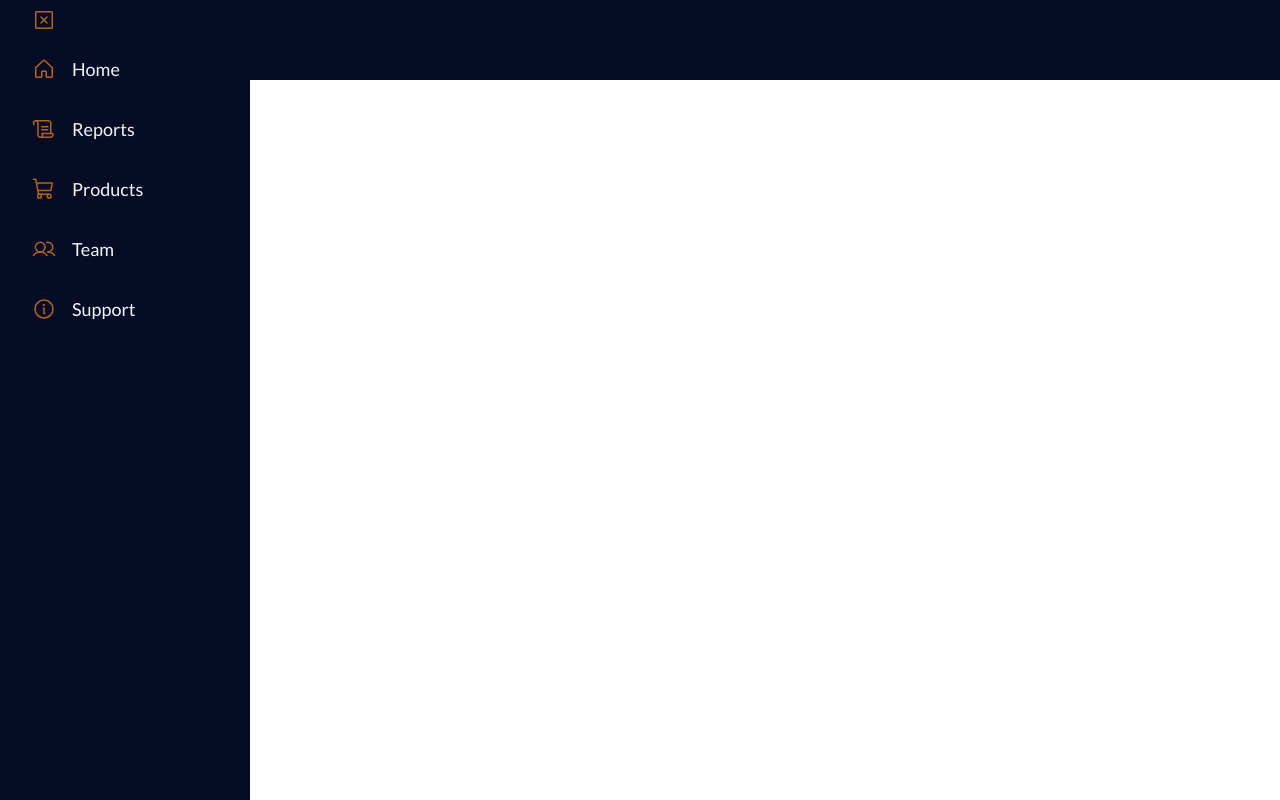
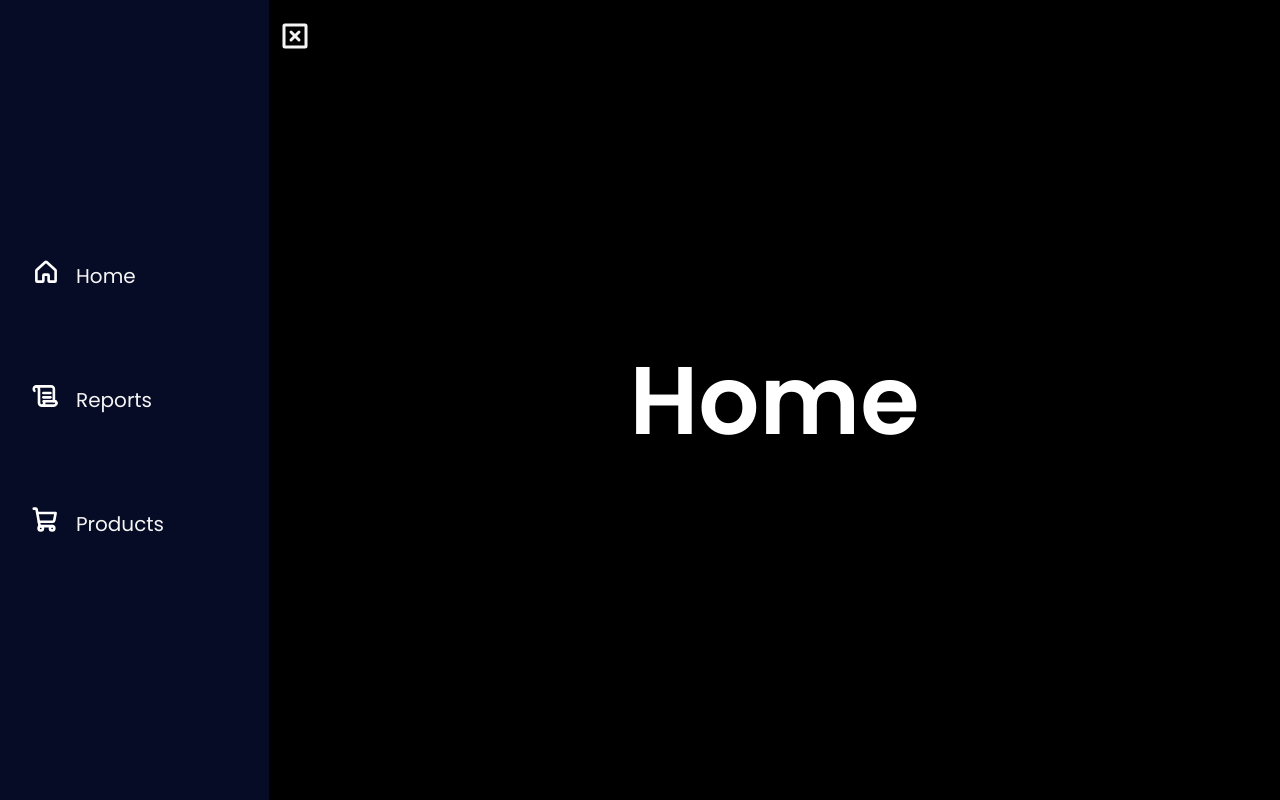
Before and after one commit to cleitonBarros/sidebarW-React, a React (Vite) app in the folder sidebar/: page / in a window 1280 px wide. Built offline with nearby package versions, Linux system fonts and the light colour scheme.

Commit message:
update navbar

```diff
--- a/sidebar/index.html
+++ b/sidebar/index.html
@@ -4,7 +4,7 @@
     <meta charset="UTF-8" />
     <link rel="icon" type="image/svg+xml" href="/vite.svg" />
     <meta name="viewport" content="width=device-width, initial-scale=1.0" />
-    <title>Vite + React</title>
+    <title>Sidebar</title>
   </head>
   <body>
     <div id="root"></div>
--- a/sidebar/src/App.css
+++ b/sidebar/src/App.css
@@ -1,19 +1,40 @@
-@import url('https://fonts.googleapis.com/css2?family=Lato&display=swap');
+@import url('https://fonts.googleapis.com/css2?family=Poppins:wght@300;400;500;600&display=swap');
 
 * {
   box-sizing: border-box;
   margin: 0;
   padding: 0;
-  font-family: 'Lato', sans-serif;
+  font-family: 'Poppins', sans-serif;
 }
 
+html, body, #root{
+  background-color: #000;
+  overflow-x: hidden ;
+
+}
+#root{
+  display: flex;
+  align-items: center;
+  justify-content: flex-end;
+
+
+}
 .home,
 .reports,
-.products{
+.products {
+  background-color: black;
+  color: #fff;
+  width:79%;
   display: flex;
+  height: 100vh;
+  align-items: center;
   justify-content: center;
-  align-items: center;
-
-  height: 90vh;
   font-size: 3rem;
+  transition: width 900ms ease-in-out;;
 }
+.home.active,
+.reports.active,
+.products.active{
+    width:100%;
+    transition: width 100ms ease-in-out;;
+}
--- a/sidebar/src/App.jsx
+++ b/sidebar/src/App.jsx
@@ -4,15 +4,45 @@ import Navbar from "./components/Navbar"
 import { BrowserRouter as Router, Routes, Route } from 'react-router-dom'
 
 import Home from "./pages/home"
+import Reports from "./pages/Reports"
+import Products from "./pages/Products"
+
+import {useState, useEffect } from "react"
+
 
 function App() {
+
+  const [sidebar, setSidebar] = useState(false)
+
+  const [windowWidth, setWindowWidth] = useState(window.innerWidth)
+
+  useEffect(() => {
+      window.addEventListener("resize", function() {
+          setWindowWidth(window.innerWidth)
+      })
+  }, [])
+
+  function showSidebar(){
+    setSidebar(prevSidebar => !prevSidebar)
+  }
+
+
+  function closeSidebar(){
+    if(windowWidth < 941){
+      setSidebar(prevSidebar => !prevSidebar)
+      return
+    }
+
+  }
 
   return (
     <>
     <Router>
-      <Navbar />
+      <Navbar sidebar={showSidebar} closeBar={closeSidebar} state={sidebar}/>
       <Routes>
-        <Route exact path="/" element={<Home />} />
+        <Route exact path="/" element={<Home   state={sidebar} />} />
+        <Route exact path="/products" element={<Products state={sidebar} />} />
+        <Route exact path="/reports" element={<Reports  state={sidebar} />} />
       </Routes>
     </Router>
     </>
--- a/sidebar/src/components/Navbar.css
+++ b/sidebar/src/components/Navbar.css
@@ -1,39 +1,53 @@
-.navbar{
+/* .navbar{
     background-color: #060b26;
     height: 5rem;
 
     display: flex;
-    justify-content: flex-start;
+    justify-content: start;
     align-items: center;
+} */
+.menu-bars{
+    position: absolute;
+    top: 1.25rem;
+    left: 0%;
+    margin-left: 2rem;
+    background: none;
+    transition: opacity 0.2s;
 }
-.menu-bars{
+.menu-bars.active{
+    opacity: 0;
+}
+.menu-close{
+    position: absolute;
+    top: 1.25rem;
+    left: 92%;
     margin-left: 2rem;
-    font-size: 2rem;
     background: none;
 }
 .nav-menu{
     background-color: #060b26;
-    width:  15.625rem;
+    width:  21%;
     height: 100vh;
 
     display: flex;
+    flex-direction: column;
     justify-content: center;
 
-    position: fixed;
+    position: absolute;
     top: 0;
-    /* left: -100%; */
-    transition: 850ms;
+    left: -100%;
+    transition: left 1500ms ;
 }
 
 .nav-menu.active{
     left: 0;
-    transition: 350ms;
+    transition: left 1600ms ;
 }
 .nav-text{
     display: flex;
-    justify-content: start;
+    justify-content:flex-start;
     align-items: center;
-
+    width: 250px;
     padding: .5rem 0 .5rem 1rem;
     list-style:  none;
     height: 3.75rem;
@@ -42,13 +56,13 @@
 .nav-text a{
     text-decoration: none;
     color: #f5f5f5;
-    font-size: 1.125rem;
+    font-size: 1.25rem;
 
     display: flex;
     align-items: center;
     gap : 1rem;
 
-    width: 95%;
+
     height:100%;
     padding: 0 1rem;
     border-radius: 0.25rem;
@@ -58,16 +72,37 @@
 }
 
 .nav-menu-item{
+    height: 100vh;
+    width: 100%;
+
+    display: flex;
+    flex-direction: column;
+    justify-content:center;
+    gap: 4rem;
+}
+
+.nav-bar-toggle{
+    background-color: #dddfeb;
     width: 100%;
 }
 
-.navbar-toggle{
-    background-color: #060b26;
-    width: 100%;
-    height: 5rem;
 
-    display: flex;
-    justify-content: start;
-    align-items: center;
+
+
+@media(max-width:940px){
+    .nav-menu{
+        width:  100%;
+    }
+    .nav-text a{
+
+        font-size: 2.5rem;
+
+    }
+    .nav-menu-item{
+        align-items: center;
+    }
+    .menu-close{
+        left: 80%;
+    }
 
 }
--- a/sidebar/src/components/Navbar.jsx
+++ b/sidebar/src/components/Navbar.jsx
@@ -1,36 +1,35 @@
 import {Link } from "react-router-dom"
 import { List, XSquare } from "phosphor-react";
-import {useState } from "react"
+import {useState, useEffect} from "react"
+
 
 import { SidebarData } from "./sidebarData";
 import "./Navbar.css"
 
 
 
-function Navbar(){
-    const [sidebar, setSidebar] = useState(false)
-    const showSidebar = () => setSidebar(!sidebar)
+function Navbar(props){
+
+
 
     return(
         <>
-            <div className="navbar">
-                <Link to="#" className="menubars">
-                    <List size={24} color="#b16620" onClick={showSidebar} />
-                </Link>
-            </div>
-            <nav className={sidebar ? 'nav-menu active': 'nav-menu'}>
+            <Link to="#" className={props.state ? 'menu-bars ': 'menu-bars active'}>
+                <List  size={32} color="#f5f5f5" weight="bold" onClick={props.sidebar} />
+            </Link>
+            <nav className={props.state ? 'nav-menu ': 'nav-menu active'}>
+                <div className="nav-bar-toggle">
+                    <Link to="#" className="menu-close">
+                        <XSquare  size={32} color="#f5f5f5" weight="bold" onClick={props.sidebar} />
+                    </Link>
+                </div>
                 <ul className="nav-menu-item">
-                    <li className="nav-bar-toggle">
-                        <Link to="#" className="menu-bars">
-                        <XSquare size={24} color="#b16620" />
-                        </Link>
-                    </li>
                     {
                     SidebarData.map((item, index)=>{
                         return(
-                            <li key={index} className={item.cName}>
-                                <Link to={item.path}>
-                                    {item.icon}<span>{item.title}</span>
+                            <li onClick={props.closeBar } key={index} className={item.cName}>
+                                <Link  to={item.path}>
+                                    <span>{item.icon}</span><span>{item.title}</span>
                                 </Link>
                             </li>
 
--- a/sidebar/src/components/sidebarData.jsx
+++ b/sidebar/src/components/sidebarData.jsx
@@ -1,36 +1,28 @@
 
 import {ShoppingCart, House, Scroll, Users, Info} from "phosphor-react";
+
+const size = 28
+
 
 export const SidebarData = [
 
     {
         title: 'Home',
         path:'/',
-        icon:< House size={24} color="#b16620" />,
+        icon:< House size={size} weight="bold" color="#fff" />,
         cName:'nav-text'
     },
     {
         title: 'Reports',
         path:'/reports',
-        icon:< Scroll size={24} color="#b16620" />,
+        icon:< Scroll size={size} weight="bold" color="#fff" />,
         cName:'nav-text'
     },
     {
         title: 'Products',
         path:'/products',
-        icon:< ShoppingCart size={24} color="#b16620" />,
+        icon:< ShoppingCart size={size} weight="bold" color="#fff" />,
         cName:'nav-text'
     },
-    {
-        title: 'Team',
-        path:'/team',
-        icon:< Users size={24} color="#b16620" />,
-        cName:'nav-text'
-    },
-    {
-        title: 'Support',
-        path:'/support',
-        icon:< Info size={24} color="#b16620" />,
-        cName:'nav-text'
-    },
+
 ]
--- a/sidebar/src/pages/Products.jsx
+++ b/sidebar/src/pages/Products.jsx
@@ -0,0 +1,10 @@
+
+function Products(props){
+
+    return(
+        <div className={props.state ? 'products active': 'products'}>
+            <h1>Products</h1>
+        </div>
+    )
+}
+export default Products
--- a/sidebar/src/pages/Reports.jsx
+++ b/sidebar/src/pages/Reports.jsx
@@ -0,0 +1,10 @@
+
+function Reports(props){
+
+    return(
+        <div className={props.state ? 'reports active': 'reports'}>
+            <h1>Reports</h1>
+        </div>
+    )
+}
+export default Reports
--- a/sidebar/src/pages/home.jsx
+++ b/sidebar/src/pages/home.jsx
@@ -1,10 +1,11 @@
 
-function Home(){
+function Home(props){
+
 
     return(
-        <>
-
-        </>
+        <div className={props.state ? 'home active': 'home'}>
+            <h1>Home</h1>
+        </div>
     )
 }
 export default Home
```
